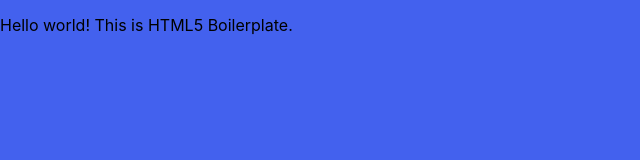
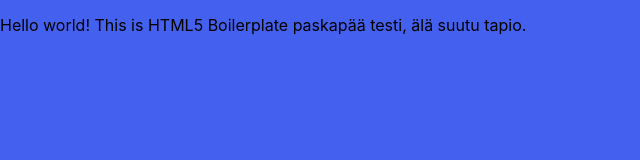
Before and after one commit to SamimiesGames/hannankakut, a website built with Parcel: page index.html in a window 1280 px wide. Shown: the whole page, without its empty margins (0-640 px from the left). Built offline with nearby package versions, Linux system fonts and the light colour scheme.

Commit message:
paskapää commit testi

```diff
--- a/index.html
+++ b/index.html
@@ -25,7 +25,7 @@
 <body>
 
   <!-- Add your site or application content here -->
-  <p>Hello world! This is HTML5 Boilerplate.</p>
+  <p>Hello world! This is HTML5 Boilerplate paskapää testi, älä suutu tapio.</p>
   <script src="js/vendor/modernizr-3.11.2.min.js"></script>
   <script src="js/plugins.js"></script>
   <script src="js/main.js"></script>
```
